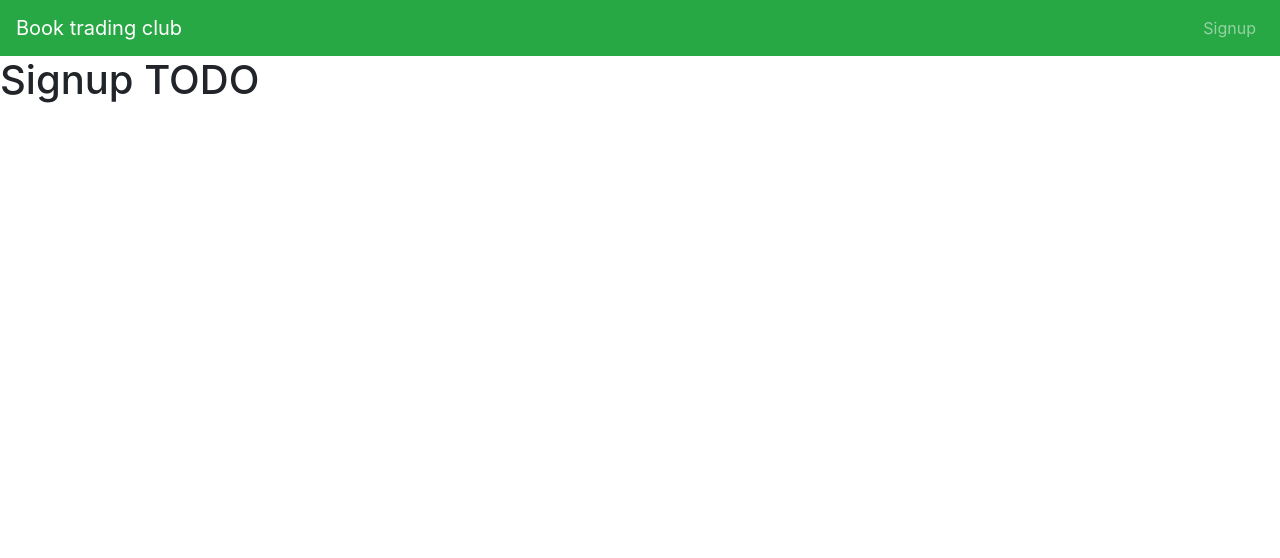
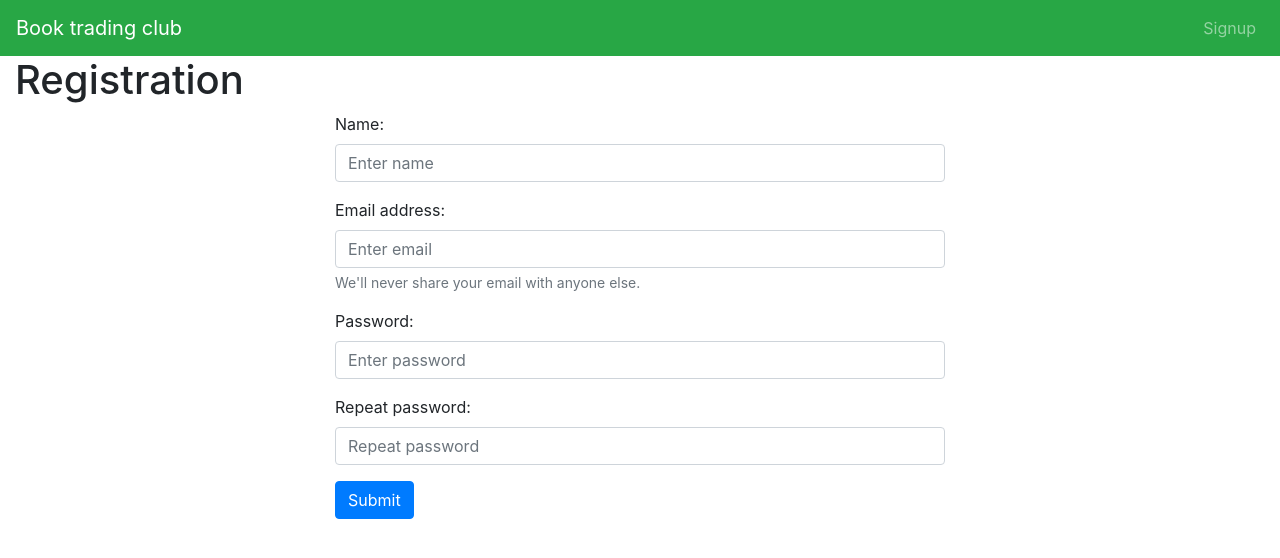
Before and after one commit to askov/manage-a-book-trading-club, a Vue app in the folder frontend/: page /signup in a window 1280 px wide. Shown: the top 558 px of the page. Built offline with nearby package versions, Linux system fonts and the light colour scheme.

Commit message:
basic signup form

```diff
--- a/frontend/src/App.vue
+++ b/frontend/src/App.vue
@@ -1,7 +1,6 @@
 <template>
-  <div id="app">
-    <!-- primary, success, info, warning, danger, dark, or light. -->
-    <b-navbar toggleable="md" type="dark" variant="success">
+  <div id="app" class="container-fluid">
+    <b-navbar toggleable="md" type="dark" variant="success" class="row">
       <b-navbar-toggle target="nav_collapse"></b-navbar-toggle>
       <router-link to="/">
         <b-navbar-brand>Book trading club</b-navbar-brand>
--- /dev/null
+++ b/frontend/src/components/SignupForm.vue
@@ -0,0 +1,78 @@
+<template>
+  <b-form @submit="onSubmit" novalidate class="needs-validation" autocomplete="off">
+    <b-form-group id="signupFormName" label="Name:" label-for="signupFormName">
+      <b-form-input
+        id="signupFormName"
+        type="text"
+        v-model="form.name"
+        required
+        placeholder="Enter name"
+      ></b-form-input>
+    </b-form-group>
+    <b-form-group
+      id="signupFormEmail"
+      label="Email address:"
+      label-for="signupFormEmail"
+      description="We'll never share your email with anyone else."
+    >
+      <b-form-input
+        id="signupFormEmail"
+        type="email"
+        v-model="form.email"
+        required
+        placeholder="Enter email"
+      ></b-form-input>
+    </b-form-group>
+    <b-form-group id="signupFormPassword" label="Password:" label-for="signupFormPassword">
+      <b-form-input
+        id="signupFormPassword"
+        type="password"
+        v-model="form.password"
+        required
+        placeholder="Enter password"
+      ></b-form-input>
+    </b-form-group>
+    <b-form-group
+      id="signupFormPasswordConfirm"
+      label="Repeat password:"
+      label-for="signupFormPasswordConfirm"
+    >
+      <b-form-input
+        id="signupFormPasswordConfirm"
+        type="password"
+        v-model="form.password"
+        required
+        placeholder="Repeat password"
+      ></b-form-input>
+    </b-form-group>
+    <b-button type="submit" variant="primary">Submit</b-button>
+  </b-form>
+</template>
+
+<script lang="ts">
+import Vue from 'vue';
+
+export default Vue.extend({
+  name: 'SignupForm',
+  data() {
+    return {
+      form: {
+        email: '',
+        name: '',
+        password: '',
+        passwordConfirm: '',
+      },
+    };
+  },
+  methods: {
+    onSubmit(evt) {
+      evt.preventDefault();
+      alert(JSON.stringify(this.form));
+    },
+  },
+});
+</script>
+
+<!-- Add "scoped" attribute to limit CSS to this component only -->
+<style scoped lang="scss">
+</style>
--- a/frontend/src/views/Signup.vue
+++ b/frontend/src/views/Signup.vue
@@ -1,5 +1,29 @@
 <template>
-  <div class="about">
-    <h1>Signup TODO</h1>
+  <div>
+    <h1>Registration</h1>
+    <div class="row">
+      <div class="col-md-6 col-centered">
+        <SignupForm/>
+      </div>
+    </div>
   </div>
 </template>
+
+
+<script lang="ts">
+import Vue from 'vue';
+import SignupForm from '@/components/SignupForm.vue';
+
+export default Vue.extend({
+  name: 'signup',
+  components: {
+    SignupForm,
+  },
+});
+</script>
+
+<style scoped lang="scss">
+.col-centered {
+  margin: 0 auto;
+}
+</style>
```
